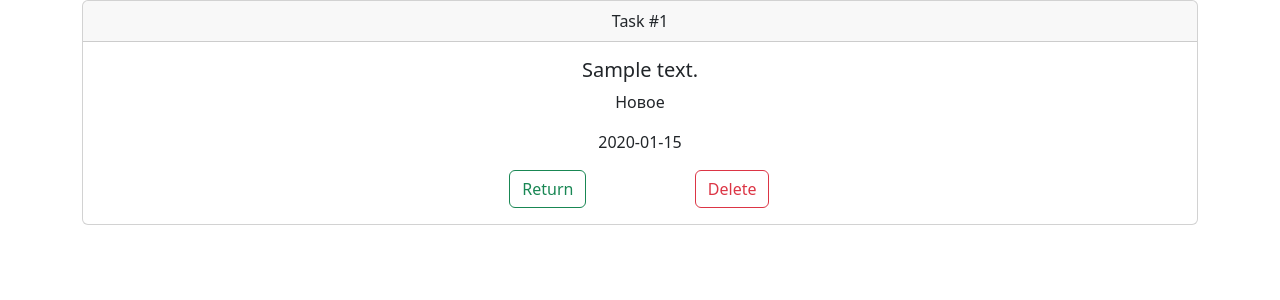
After one commit to leeroma/todo_list_project, a Django app: page /task/1 in a window 1280 px wide. The commit adds this page. Shown: the top 300 px of the page. Run offline with Django 5.2, Linux system fonts and the light colour scheme; tables that the repository leaves empty hold one stand-in row (values such as "Sample post").

Commit message:
removed adding form from main page and added to add_task page added a page for tasks where you can delete a task changed add_task view, added deadline check added redirect on a home page in case there's no tasks added on the adding page select button is available, you can choose between 3 options

```diff
--- /dev/null
+++ b/templates/task.html
@@ -0,0 +1,35 @@
+<!DOCTYPE html>
+<html lang="en">
+<head>
+    <meta charset="UTF-8">
+    <link href="https://cdn.jsdelivr.net/npm/bootstrap@5.3.3/dist/css/bootstrap.min.css" rel="stylesheet"
+          integrity="sha384-QWTKZyjpPEjISv5WaRU9OFeRpok6YctnYmDr5pNlyT2bRjXh0JMhjY6hW+ALEwIH" crossorigin="anonymous">
+    <title>TODO List</title>
+</head>
+<body>
+<div class="container">
+    <div class="card text-center">
+        <div class="card-header">
+            Task #{{ task.id }}
+        </div>
+        <div class="card-body">
+            <h5 class="card-title">{{ task.description }}</h5>
+            <p class="card-text">{{ task.get_status_display }}</p>
+            <p class="card-text">{{ task.deadline|date:"Y-m-d" }}</p>
+            <div class="row justify-content-md-center">
+                <div class="col col-lg-2">
+                    <a href="{% url 'home' %}" class="btn btn-outline-success">Return</a>
+                </div>
+                <div class="col col-lg-2">
+                    <a href="{% url 'delete_task' task.id %}" class="btn btn-outline-danger">Delete</a>
+                </div>
+
+
+            </div>
+
+        </div>
+    </div>
+
+</div>
+</body>
+</html>
--- a/todo_app/models.py
+++ b/todo_app/models.py
@@ -10,8 +10,8 @@ STATUS_CHOICES = (
 
 class Task(models.Model):
     description = models.TextField('Описание', max_length=3000, null=False, blank=False)
-    status = models.CharField('Описание', choices=STATUS_CHOICES, default='new', max_length=15, null=False)
-    deadline = models.DateField('Дата выполнения', blank=True, default='', null=True)
+    status = models.CharField('Статус', choices=STATUS_CHOICES, default='new', max_length=15, null=False)
+    deadline = models.DateField('Дата выполнения', blank=True, default=None, null=True)
 
     def __str__(self):
         return f'{self.description} - {self.status}'
--- a/todo_app/urls.py
+++ b/todo_app/urls.py
@@ -1,9 +1,12 @@
 from django.urls import path
 
-from todo_app.views import home_page, add_task
+from todo_app.views import home_page, add_task, adding, task, delete_task
 
 urlpatterns = [
     path('', home_page, name='home'),
+    path('adding', adding, name='adding'),
     path('add_task', add_task, name='add_task'),
+    path('task/<int:pk>', task, name='task'),
+    path('delete_task/<int:pk>', delete_task, name='delete_task'),
 
 ]
--- a/todo_app/views.py
+++ b/todo_app/views.py
@@ -1,14 +1,36 @@
-from django.shortcuts import render, redirect
+from django.shortcuts import render, redirect, get_object_or_404
 
-from todo_app.models import Task
+from todo_app.models import Task, STATUS_CHOICES
 
 
 def home_page(request):
     tasks = Task.objects.all()
+    if not tasks:
+        return redirect('adding')
     return render(request, 'index.html', {'tasks': tasks})
+
+
+def adding(request):
+    statuses = STATUS_CHOICES
+    return render(request, 'add_task.html', {'statuses': statuses})
 
 
 def add_task(request):
     data = request.POST
-    Task.objects.create(description=data['description'], deadline=data['deadline'])
+    if data['deadline']:
+        Task.objects.create(description=data['description'], status=data['status'], deadline=data['deadline'])
+    else:
+        Task.objects.create(description=data['description'], status=data['status'])
+
     return redirect('home')
+
+
+def task(request, pk: int):
+    task = get_object_or_404(Task, pk=pk)
+    return render(request, 'task.html', {'task': task})
+
+
+def delete_task(request, pk: int):
+    task = get_object_or_404(Task, pk=pk)
+    task.delete()
+    return redirect('home')
```
Also changed, not shown: templates/add_task.html (added, +33 -0 lines), templates/index.html (+14 -24 lines).
